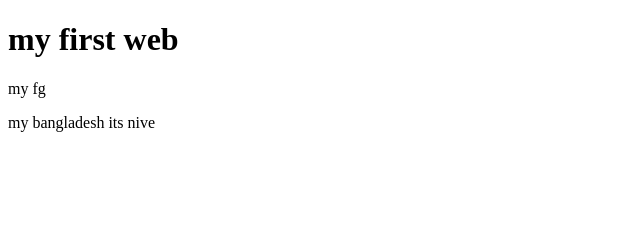
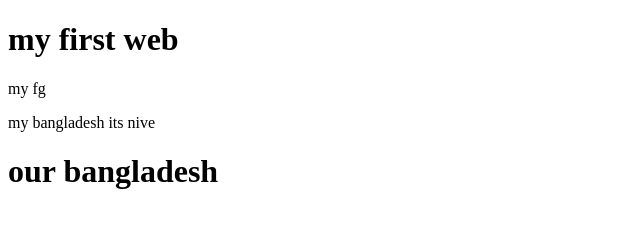
Before and after one commit to sekandar-hosen-naeem/practise, a plain HTML site: page index.html in a window 1280 px wide. Shown: the whole page, without its empty margins (0-640 px from the left). Drawn offline with Linux system fonts and the light colour scheme.

Commit message:
Update index.html

```diff
--- a/index.html
+++ b/index.html
@@ -9,7 +9,8 @@
     <h1> my first web</h1>
    <p> my fg</p>
 <div>
-    <p> my bangladesh its nive</p>
+    <p> my bangladesh its nive </p>
+    <h1> our bangladesh</h1>
 </div>
 </body>
 </html>
```
